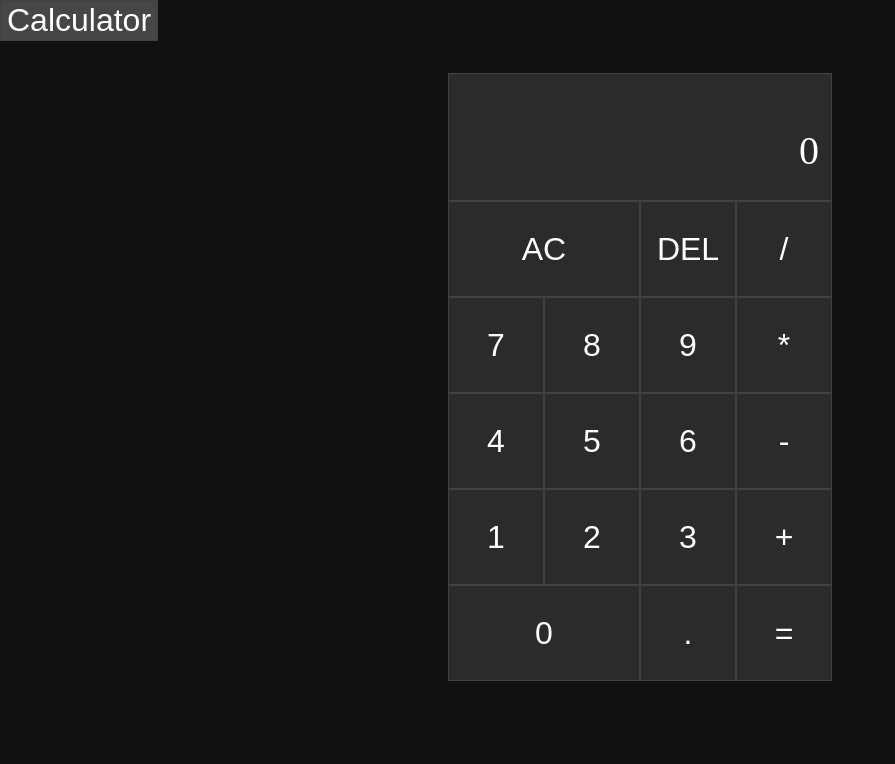
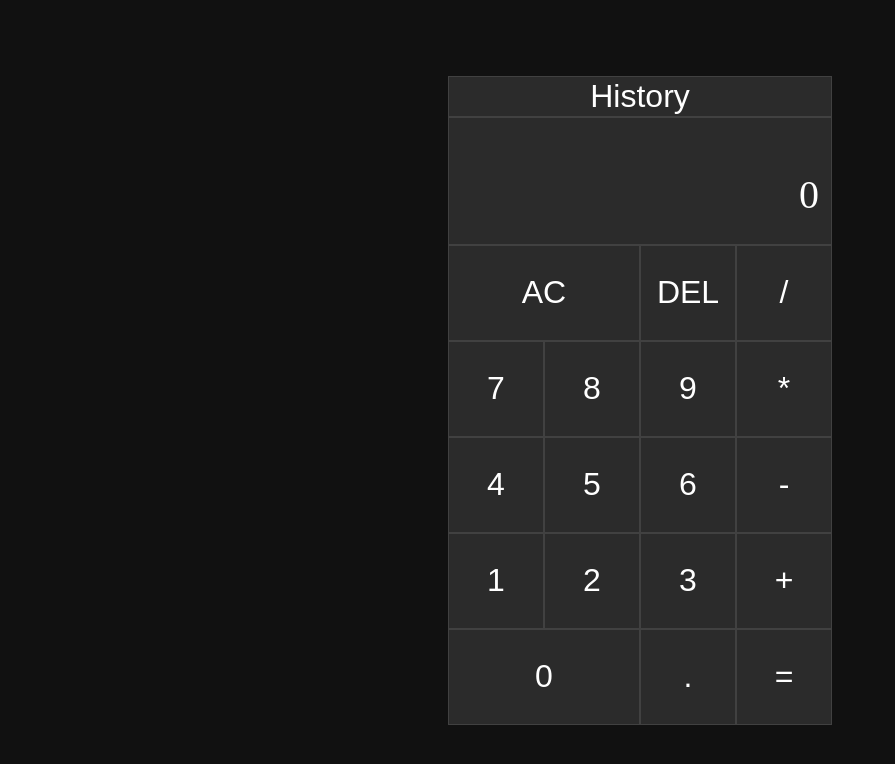
Before and after one commit to willswats/react-calculator, a React (Create React App) app: page / in a window 1280 px wide. Shown: the top 764 px of the page, without its empty margins (0-895 px from the left). Built offline with nearby package versions, Linux system fonts and the light colour scheme.

Commit message:
Update stylesheets

```diff
--- /dev/null
+++ b/src/App.css
@@ -0,0 +1,12 @@
+.app {
+  display: flex;
+  justify-content: center;
+  align-items: center;
+  height: 100vh;
+}
+
+.container {
+  display: flex;
+  flex-direction: column;
+  justify-content: center;
+}
--- a/src/App.js
+++ b/src/App.js
@@ -1,6 +1,8 @@
+import './App.css';
+
 import { useReducer, useState } from 'react';
 
-import ToggleButton from './components/ToggleModeButton/ToggleModeButton';
+import ToggleModeButton from './components/ToggleModeButton';
 import History from './components/History/History';
 import Calculator from './components/Calculator/Calculator';
 
@@ -148,13 +150,15 @@ const App = () => {
   const [mode, setMode] = useState(MODES.CALCULATOR);
 
   return (
-    <>
-      <ToggleButton mode={mode} setMode={setMode} />
-      {mode === MODES.HISTORY && <History state={state} />}
-      {mode === MODES.CALCULATOR && (
-        <Calculator state={state} dispatch={dispatch} />
-      )}
-    </>
+    <div className="app">
+      <div className="container">
+        <ToggleModeButton mode={mode} setMode={setMode} />
+        {mode === MODES.HISTORY && <History state={state} />}
+        {mode === MODES.CALCULATOR && (
+          <Calculator state={state} dispatch={dispatch} />
+        )}
+      </div>
+    </div>
   );
 };
 
--- a/src/components/Calculator/Calculator.module.css
+++ b/src/components/Calculator/Calculator.module.css
@@ -1,7 +1,5 @@
 .calculator-grid {
   display: grid;
-  margin-top: 2rem;
-  justify-content: center;
   grid-template-columns: repeat(4, 6rem);
   grid-template-rows: minmax(8rem, auto) repeat(5, 6rem);
 }
--- a/src/components/Calculator/CalculatorButtons/CalculatorButton.js
+++ b/src/components/Calculator/CalculatorButtons/CalculatorButton.js
@@ -1,7 +1,9 @@
+import classes from './CalculatorButton.module.css';
+
 const CalculatorButton = ({ className, dispatch, type, button }) => {
   return (
     <button
-      className={className}
+      className={className + ' ' + classes['calculator-btn']}
       onClick={() => dispatch({ type, payload: { button } })}
     >
       {button}
--- /dev/null
+++ b/src/components/Calculator/CalculatorButtons/CalculatorButton.module.css
@@ -0,0 +1,12 @@
+.calculator-btn {
+  cursor: pointer;
+  font-size: 2rem;
+  border: 1px solid #414141;
+  outline: none;
+  color: white;
+  background-color: #2b2b2b;
+}
+
+.calculator-btn:hover {
+  background-color: #464646;
+}
--- a/src/components/Calculator/CalculatorButtons/CalculatorButtons.module.css
+++ b/src/components/Calculator/CalculatorButtons/CalculatorButtons.module.css
@@ -1,16 +1,3 @@
 .span-two {
   grid-column: span 2;
 }
-
-button {
-  cursor: pointer;
-  font-size: 2rem;
-  border: 1px solid #414141;
-  outline: none;
-  color: white;
-  background-color: #2b2b2b;
-}
-
-button:hover {
-  background-color: #464646;
-}
--- a/src/components/Calculator/Output/Output.module.css
+++ b/src/components/Calculator/Output/Output.module.css
@@ -1,6 +1,5 @@
 .output {
   grid-column: 1 / -1;
-  background-color: #2b2b2b;
   display: flex;
   flex-direction: column;
   align-items: flex-end;
@@ -9,6 +8,7 @@
   word-wrap: break-word;
   word-break: break-all;
   border: 1px solid #414141;
+  background-color: #2b2b2b;
 }
 
 .output .previous-operand {
--- a/src/components/History/History.module.css
+++ b/src/components/History/History.module.css
@@ -1,14 +1,17 @@
 .history {
-  grid-column: 1 / -1;
-  display: flex;
-  flex-direction: column;
-  color: white;
-  background-color: #2b2b2b;
+  width: 384px;
+  height: 608px;
+  word-wrap: break-word;
+  word-break: break-all;
   margin: 0;
   padding: 0;
+  background-color: #2b2b2b;
+  border: 1px solid #414141;
 }
 
 li {
   list-style: none;
-  border: 1px solid #414141;
+  font-size: 2rem;
+  padding: 0.5rem 0.5rem 0 0.5rem;
+  border-bottom: 1px solid #414141;
 }
--- a/src/components/ToggleModeButton/ToggleModeButton.js
+++ b/src/components/ToggleModeButton.js
@@ -1,6 +1,6 @@
-import { MODES } from '../../App';
+import classes from './ToggleModeButton.module.css';
 
-import classes from './ToggleModeButton.module.css';
+import { MODES } from '../App';
 
 const ToggleModeButton = ({ mode, setMode }) => {
   const clickHandler = () => {
@@ -14,9 +14,9 @@ const ToggleModeButton = ({ mode, setMode }) => {
   };
 
   return (
-    <button className={classes.toggle} onClick={clickHandler}>
-      {mode === MODES.HISTORY && <>History</>}
-      {mode === MODES.CALCULATOR && <>Calculator</>}
+    <button className={classes['mode-btn']} onClick={clickHandler}>
+      {mode === MODES.CALCULATOR && <>History</>}
+      {mode === MODES.HISTORY && <>Calculator</>}
     </button>
   );
 };
--- /dev/null
+++ b/src/components/ToggleModeButton.module.css
@@ -0,0 +1,12 @@
+.mode-btn {
+  cursor: pointer;
+  font-size: 2rem;
+  border: 1px solid #414141;
+  outline: none;
+  color: white;
+  background-color: #2b2b2b;
+}
+
+.mode-btn:hover {
+  background-color: #464646;
+}
--- a/src/components/ToggleModeButton/ToggleModeButton.module.css
+++ /dev/null
@@ -1,7 +0,0 @@
-.toggle {
-  grid-column: 1 / -1;
-  display: flex;
-  flex-direction: column;
-  justify-content: center;
-  font-size: 2rem;
-}
--- a/src/index.css
+++ b/src/index.css
@@ -4,5 +4,7 @@
 
 body {
   margin: 0;
+  padding: 0;
+  color: white;
   background-color: #111111;
 }
```
Also changed, not shown: 1 other file (tests, documents, lock files or other folders).
